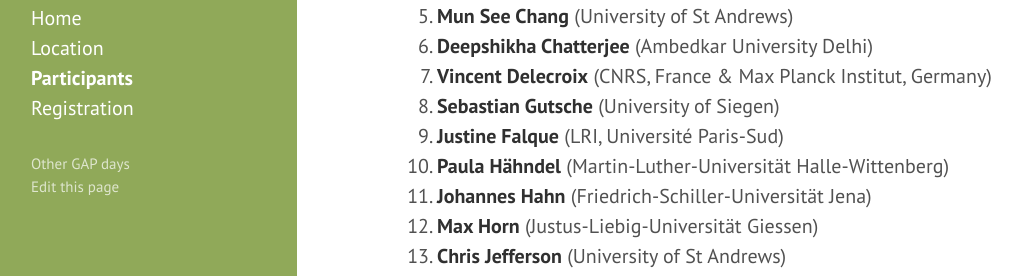
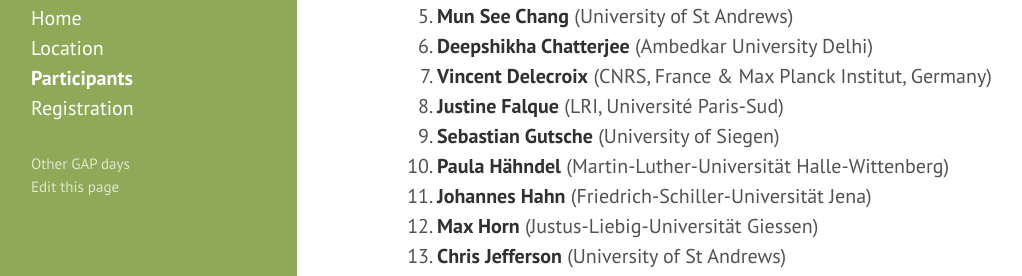
Before and after one commit to jesusmartinez-garcia/2020-01-21-colchester-workshop, a Jekyll site: the page built from participants.md, in a window 1280 px wide and 990 px high. Shown: the part 259-535 px from the top of the window, without its empty margins (3-1025 px from the left). Built offline with Jekyll 4.4.1, drawn with Linux system fonts in a browser that asks for light colours; part of the change alters nothing that is shown.

Commit message:
RESTORE ORDER!

```diff
--- a/_data/participants.yml
+++ b/_data/participants.yml
@@ -19,11 +19,11 @@
 - name: Vincent Delecroix
   affiliation: CNRS, France & Max Planck Institut, Germany
 
+- name: Justine Falque
+  affiliation: LRI, Université Paris-Sud
+
 - name: Sebastian Gutsche
   affiliation: University of Siegen
-
-- name: Justine Falque
-  affiliation: LRI, Université Paris-Sud
 
 - name: Paula Hähndel
   affiliation: Martin-Luther-Universität Halle-Wittenberg
```
